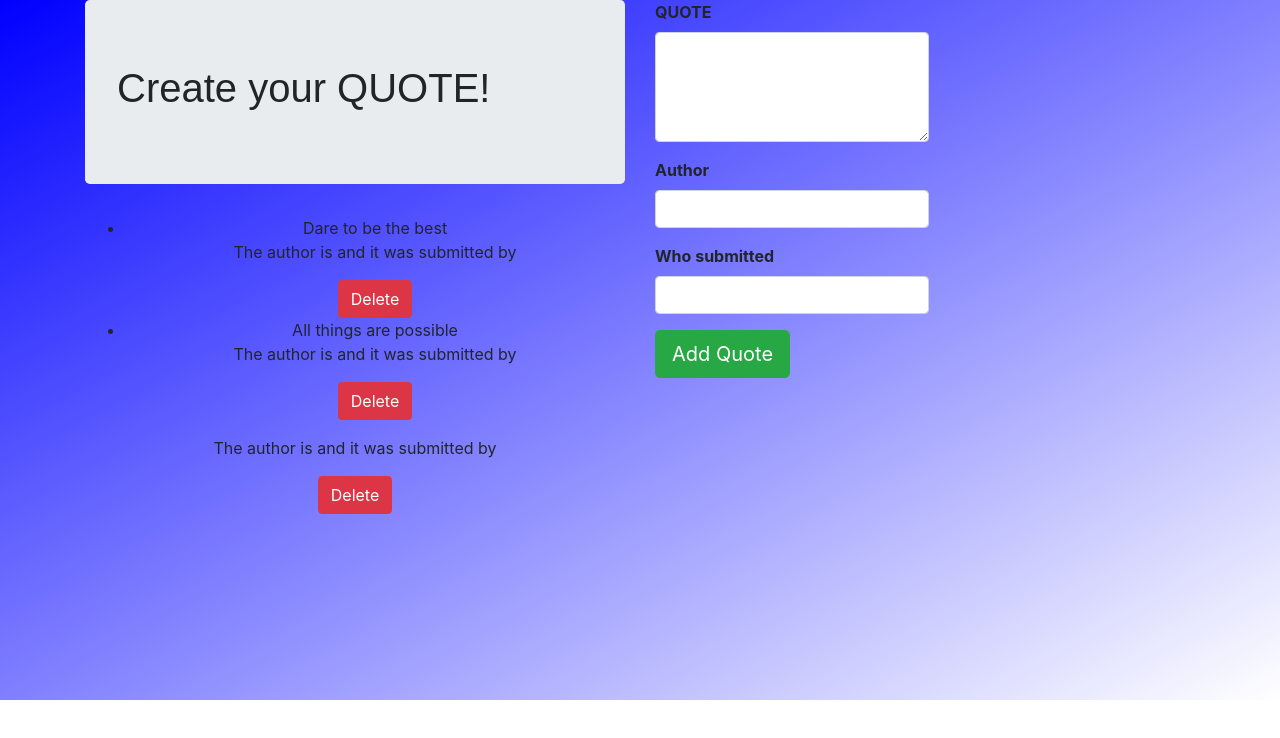
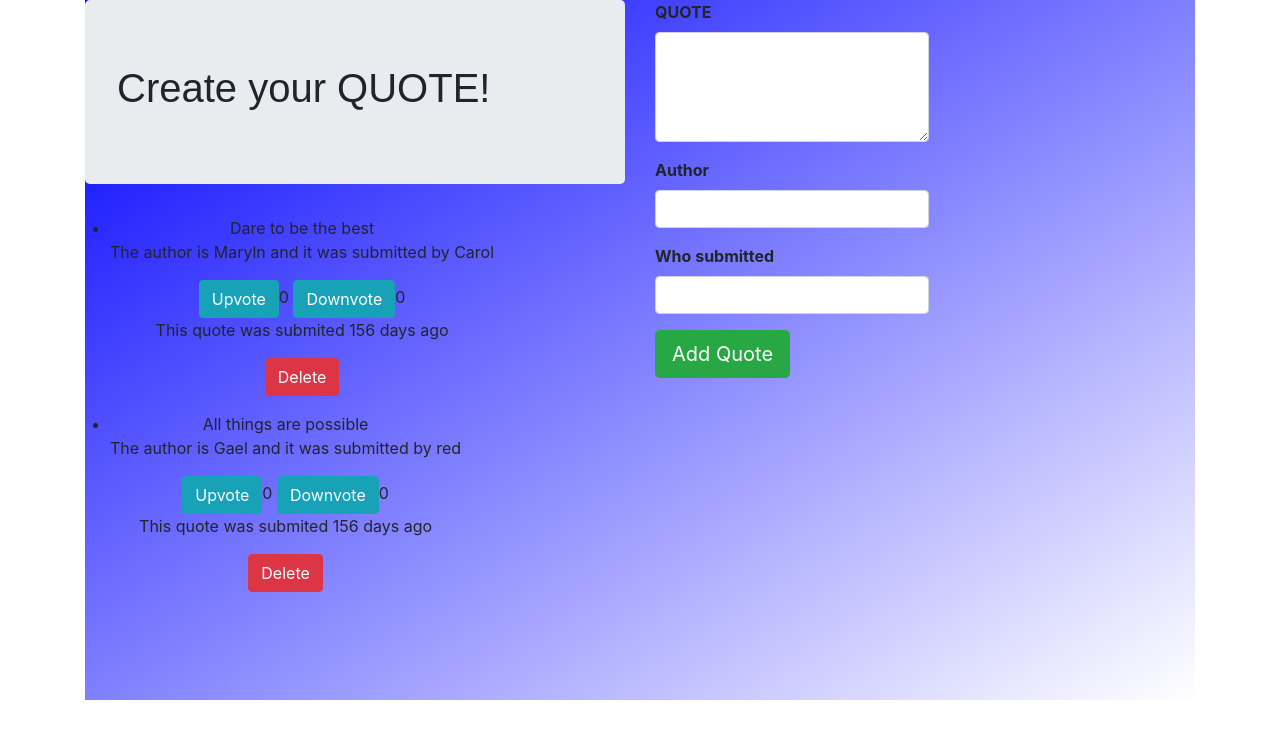
Before and after one commit to carolmbithe/Quotes, an Angular app: page / in a window 1280 px wide. Shown: the top 738 px of the page. Built offline with nearby package versions, Linux system fonts and the light colour scheme.

Commit message:
final deploy

```diff
--- a/src/app/app.module.ts
+++ b/src/app/app.module.ts
@@ -6,13 +6,17 @@ import { AppComponent } from './app.component';
 import { QuoteComponent } from './quote/quote.component';
 import { QuotedetailsComponent } from './quotedetails/quotedetails.component';
 import { QuoteformComponent } from './quoteform/quoteform.component';
+import { DateCountPipe } from './date-count.pipe';
+import { HighlightDirective } from './highlight.directive';
 
 @NgModule({
   declarations: [
     AppComponent,
     QuoteComponent,
     QuotedetailsComponent,
-    QuoteformComponent
+    QuoteformComponent,
+    DateCountPipe,
+    HighlightDirective,
   ],
   imports: [
     BrowserModule,
--- /dev/null
+++ b/src/app/date-count.pipe.ts
@@ -0,0 +1,26 @@
+
+
+import { Pipe, PipeTransform } from '@angular/core';
+
+@Pipe({
+  name: 'dateCount'
+})
+export class DateCountPipe implements PipeTransform {
+
+  transform(value: any): number {
+    let today:Date = new Date();
+    let todayWithNoTime:any = new Date(today.getFullYear(),today.getMonth(),today.getDate())
+    var dateDifference =Math.abs(value-todayWithNoTime )
+    const secondsInADay= 86400;
+
+    var dateDifferenceSeconds=dateDifference*0.001;
+
+    var dateCounter = dateDifferenceSeconds/secondsInADay;
+
+    if (dateCounter >= 1){
+        return dateCounter;
+    }else{
+        return 0;
+    }
+  }
+}
--- /dev/null
+++ b/src/app/highlight.directive.ts
@@ -0,0 +1,22 @@
+import { Directive,ElementRef,HostListener } from '@angular/core';
+
+@Directive({
+  selector: '[appHighlight]'
+})
+export class HighlightDirective {
+
+  constructor(private el: ElementRef) {}
+
+  @HostListener('mouseenter') onMouseEnter() {
+   this.highlight('blue');
+ }
+
+ @HostListener('mouseleave') onMouseLeave() {
+   this.highlight(null);
+ }
+
+ private highlight(color: string) {
+   this.el.nativeElement.style.backgroundColor = color;
+ }
+
+}
--- a/src/app/quote.ts
+++ b/src/app/quote.ts
@@ -1,11 +1,12 @@
 export class Quote {
-  public showAuthor: boolean;
+  // public showAuthor: boolean;
 
-    constructor(public id:number,public quote:string,public author:string,public person:string){
-      this.showAuthor=true
+    constructor(public id:number,public quote:string,public author:string,public person:string,public createdTime:Date,public upVotes:number,public downVotes:number){
+
+      // this.showAuthor=true
     }
   }
 
-  // ,public createdTime:Date
+  //
 
 //   ,public votes:number
--- a/src/app/quote/quote.component.html
+++ b/src/app/quote/quote.component.html
@@ -1,31 +1,32 @@
-<div id="grad">
+
 <div class="container">
+  <div id="grad">
   <div class="row">
 
-    <div class="col-md-6">
-    <div class="jumbotron">
+<div class="col-md-6">
+  <div class="jumbotron">
 <h1>Create your {{ title }}!</h1>
-</div>
-<div class="align">
-    <ul>
-      <div *ngFor='let quote of quotes;let i="index"'>
-         <li> {{quote.quote}}
-            <app-quotedetails [quote]='quotes' (isDone)='delete($event,i)'></app-quotedetails>  </li>
-
 
 </div>
-</ul>
 
+<div class="align">
 
-        <app-quotedetails [quote]='quotes' (isDone)='delete($event,i)'></app-quotedetails>
-      </div>
-      </div>
+      <div class="row"*ngFor="let quote of quotes;let i =index">
+        <div class="well">
+        <ul>
+         <li appHighlight >{{quote.quote}}
+            <app-quotedetails [quote]='quote' (isDone)='delete($event,i)'></app-quotedetails>  </li>
+
+         </ul>
+         </div>
+       </div>
+     </div>
+
+</div>
 
       <div class="col-md-6">
 
-            <app-quoteform (addQuote)='addNewQuote($event,i)'></app-quoteform>
-
-</div>
+            <app-quoteform (addQuote)='addQuote($event)'></app-quoteform>
     </div>
   </div>
 </div>
--- a/src/app/quote/quote.component.ts
+++ b/src/app/quote/quote.component.ts
@@ -12,8 +12,8 @@ export class QuoteComponent implements OnInit {
   title = 'QUOTE';
 
   quotes = [
-    new Quote(1,"Dare to be the best","Maryln","Carol"),
-    new Quote(2,"All things are possible","Gael","red"),
+    new Quote(0,"Dare to be the best","Maryln","Carol",new Date(2018,3,14),0,0),
+    new Quote(1,"All things are possible","Gael","red",new Date(2018,3,14),0,0),
   ]
 
   delete(isDone,index){
@@ -22,9 +22,10 @@ export class QuoteComponent implements OnInit {
               }
           }
 
-  addNewQuote(quote) {
+  addQuote(quote) {
     let quoteLength=this.quotes.length;
     quote.id=quoteLength + 1;
+    // quote.createdTime = (quote.createdTime)
     this.quotes.push(quote)
   }
   constructor() { }
--- a/src/app/quotedetails/quotedetails.component.html
+++ b/src/app/quotedetails/quotedetails.component.html
@@ -1,5 +1,13 @@
+
 <p>The author is {{quote.author}} and it was submitted by {{quote.person}} </p>
 
-  <!-- and it has this {{quote.votes}} number of votes</p> -->
+
+
+   <button type ="button"class="btn btn-info">Upvote</button>0
+   <button type ="button"class="btn btn-info">Downvote</button>0
+
+        <p>This quote was submited {{quote.createdTime|dateCount}} days ago</p>
+
 
   <button class="btn btn-danger" (click) ='delete(true)'>Delete</button>
+  <!-- <button class="btn btn-primary" (onclick) ='counter()'>Vote</button> -->
--- a/src/app/quoteform/quoteform.component.html
+++ b/src/app/quoteform/quoteform.component.html
@@ -39,4 +39,5 @@
 
         </form>
     </div>
+
 </div>
--- a/src/app/quoteform/quoteform.component.ts
+++ b/src/app/quoteform/quoteform.component.ts
@@ -8,7 +8,7 @@ import { Quote} from '../quote'
 })
 export class QuoteformComponent implements OnInit {
 
-  newQuote=new Quote(0,"","","");
+  newQuote=new Quote(0,"","","",new Date(),0,0,);
   @Output()addQuote=new EventEmitter<Quote>();
 
   submitQuote() {
```
Also changed, not shown: 2 other files (tests, documents, lock files or other folders).
